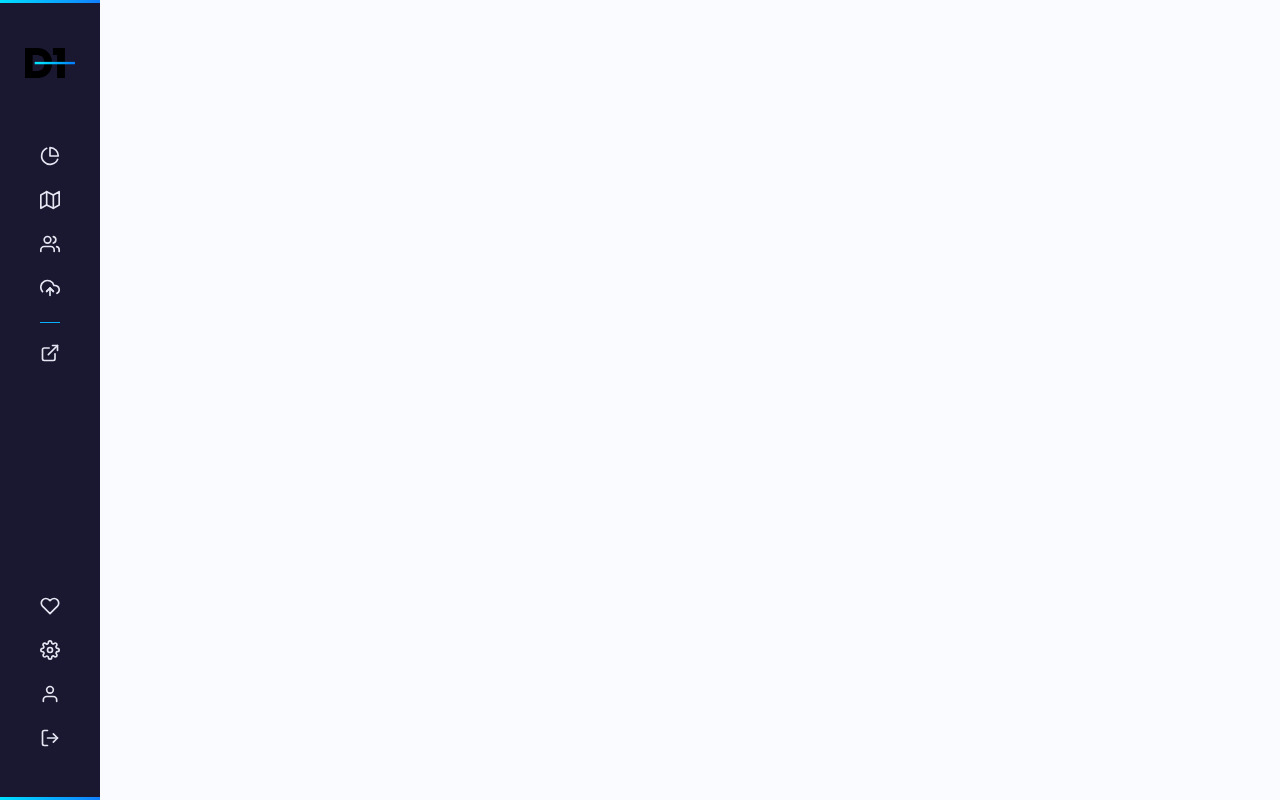
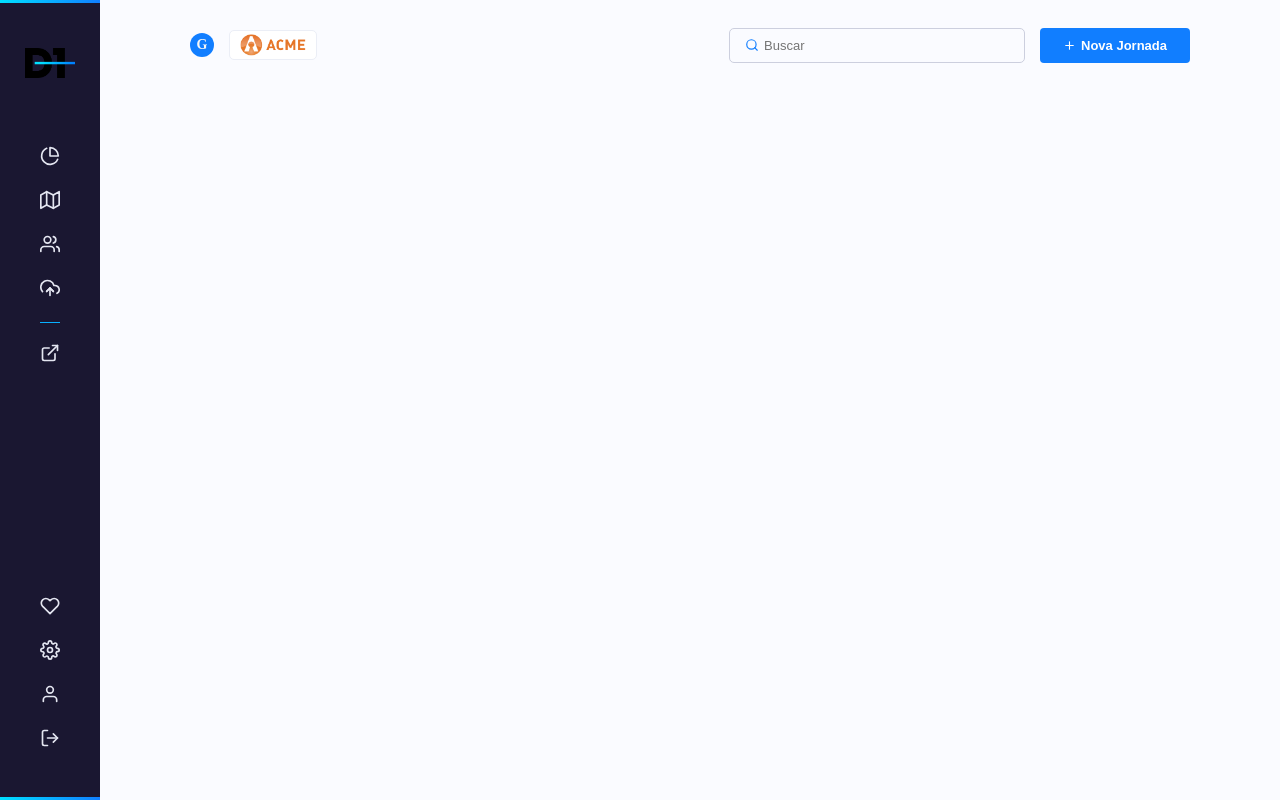
Before and after one commit to Shadaw/direct-one, a React (Create React App) app: page / in a window 1280 px wide. Built offline with nearby package versions, Linux system fonts and the light colour scheme.

Commit message:
:sparkles: finished header navbar

```diff
--- /dev/null
+++ b/src/components/Header/index.tsx
@@ -0,0 +1,46 @@
+import React, { useState, useCallback } from 'react';
+
+import { FiPlus, FiSearch, FiX } from 'react-icons/fi';
+
+import acmeLogo from '../../assets/images/acme-logo.png';
+
+import { Container, Avatar, Tooltip, Logo, Input } from './styles';
+
+const Header: React.FC = () => {
+  const [searchValue, setSearchValue] = useState('');
+
+  const handleCleanSearch = useCallback(() => {
+    setSearchValue('');
+  }, []);
+
+  return (
+    <Container>
+      <div>
+        <Avatar>
+          G<Tooltip>Gustavo Alexandre</Tooltip>
+        </Avatar>
+        <Logo>
+          <img src={acmeLogo} alt="logo acme" />
+        </Logo>
+      </div>
+      <form>
+        <Input>
+          <FiSearch />
+          <input
+            type="text"
+            value={searchValue}
+            onChange={element => setSearchValue(element.target.value)}
+            placeholder="Buscar"
+          />
+          {!!searchValue && <FiX onClick={handleCleanSearch} />}
+        </Input>
+        <button type="submit">
+          <FiPlus />
+          Nova Jornada
+        </button>
+      </form>
+    </Container>
+  );
+};
+
+export default Header;
--- /dev/null
+++ b/src/components/Header/styles.ts
@@ -0,0 +1,153 @@
+import styled from 'styled-components';
+
+export const Container = styled.header`
+  flex: 1;
+  display: flex;
+  align-items: center;
+  justify-content: space-between;
+  height: 90px;
+  padding: 0 90px;
+
+  > div,
+  form {
+    display: flex;
+    align-items: center;
+  }
+
+  button {
+    display: flex;
+    align-items: center;
+    justify-content: center;
+    width: 150px;
+    height: 35px;
+    border: none;
+    border-radius: 4px;
+    background-image: linear-gradient(90deg, #117eff, #117eff);
+    transition: all 0.5s;
+
+    font-size: 13px;
+    font-weight: bold;
+    color: #ffffff;
+
+    &:hover {
+      background-image: linear-gradient(90deg, #00e1ff, #117eff);
+    }
+
+    svg {
+      margin-right: 5px;
+    }
+  }
+`;
+
+export const Avatar = styled.div`
+  display: flex;
+  align-items: center;
+  justify-content: center;
+  width: 24px;
+  height: 24px;
+  border-radius: 12px;
+  background-color: #117eff;
+  margin-right: 15px;
+  position: relative;
+  transition: box-shadow 0.2s;
+
+  font-size: 14px;
+  font-weight: bold;
+  color: #f7f7f7;
+
+  &:hover {
+    box-shadow: 0 0 10px rgba(0, 0, 0, 0.2);
+  }
+
+  &:hover span {
+    opacity: 1;
+    visibility: visible;
+  }
+`;
+
+export const Logo = styled.div`
+  display: flex;
+  align-items: center;
+  justify-content: center;
+  height: 30px;
+  background-color: #fff;
+  border: 1px solid #ebeef6;
+  border-radius: 5px;
+  padding: 2px 10px;
+
+  img {
+    width: 66px;
+  }
+`;
+
+export const Input = styled.div`
+  display: flex;
+  align-items: center;
+  width: 296px;
+  height: 35px;
+  border-radius: 5px;
+  border: 1px solid #cccfde;
+  margin-right: 15px;
+  padding: 0 5px;
+  transition: box-shadow 0.2s;
+
+  &:hover,
+  &:focus {
+    box-shadow: 0 0 8px rgba(0, 0, 0, 0.2);
+  }
+
+  svg {
+    margin: 0 5px 0 10px;
+    font-size: 14px;
+    color: #117eff;
+  }
+
+  svg:last-child {
+    color: #9d9d9d;
+    cursor: pointer;
+  }
+
+  input {
+    flex: 1;
+    background-color: transparent;
+    border: none;
+
+    font-size: 13px;
+    color: #9196ab;
+
+    &:placeholder {
+      color: #9d9d9d;
+    }
+  }
+`;
+
+export const Tooltip = styled.span`
+  text-align: center;
+  font-weight: bold;
+  font-size: 11px;
+  color: #fff;
+  min-width: 160px;
+  background-color: #3e4157;
+  padding: 10px;
+  border-radius: 5px;
+  box-shadow: 0 0 10px rgba(0, 0, 0, 0.2);
+  visibility: hidden;
+  opacity: 0;
+  transition: opacity 0.4s;
+
+  position: absolute;
+  left: calc(100% + 10px);
+  top: 50%;
+  transform: translateY(-50%);
+
+  &::before {
+    position: absolute;
+    content: '';
+    border: 6px solid transparent;
+    border-left-width: 0;
+    border-right-color: #3e4157;
+    left: -6px;
+    top: 50%;
+    transform: translateY(-50%);
+  }
+`;
--- a/src/pages/Dashboard/index.tsx
+++ b/src/pages/Dashboard/index.tsx
@@ -1,6 +1,7 @@
 import React from 'react';
 
 import Menu from '../../components/Menu';
+import Header from '../../components/Header';
 
 import { Container } from './styles';
 
@@ -8,6 +9,7 @@ const Dashboard: React.FC = () => {
   return (
     <Container>
       <Menu />
+      <Header />
     </Container>
   );
 };
--- a/src/pages/Dashboard/styles.ts
+++ b/src/pages/Dashboard/styles.ts
@@ -1,3 +1,5 @@
 import styled from 'styled-components';
 
-export const Container = styled.div``;
+export const Container = styled.div`
+  display: flex;
+`;
```
